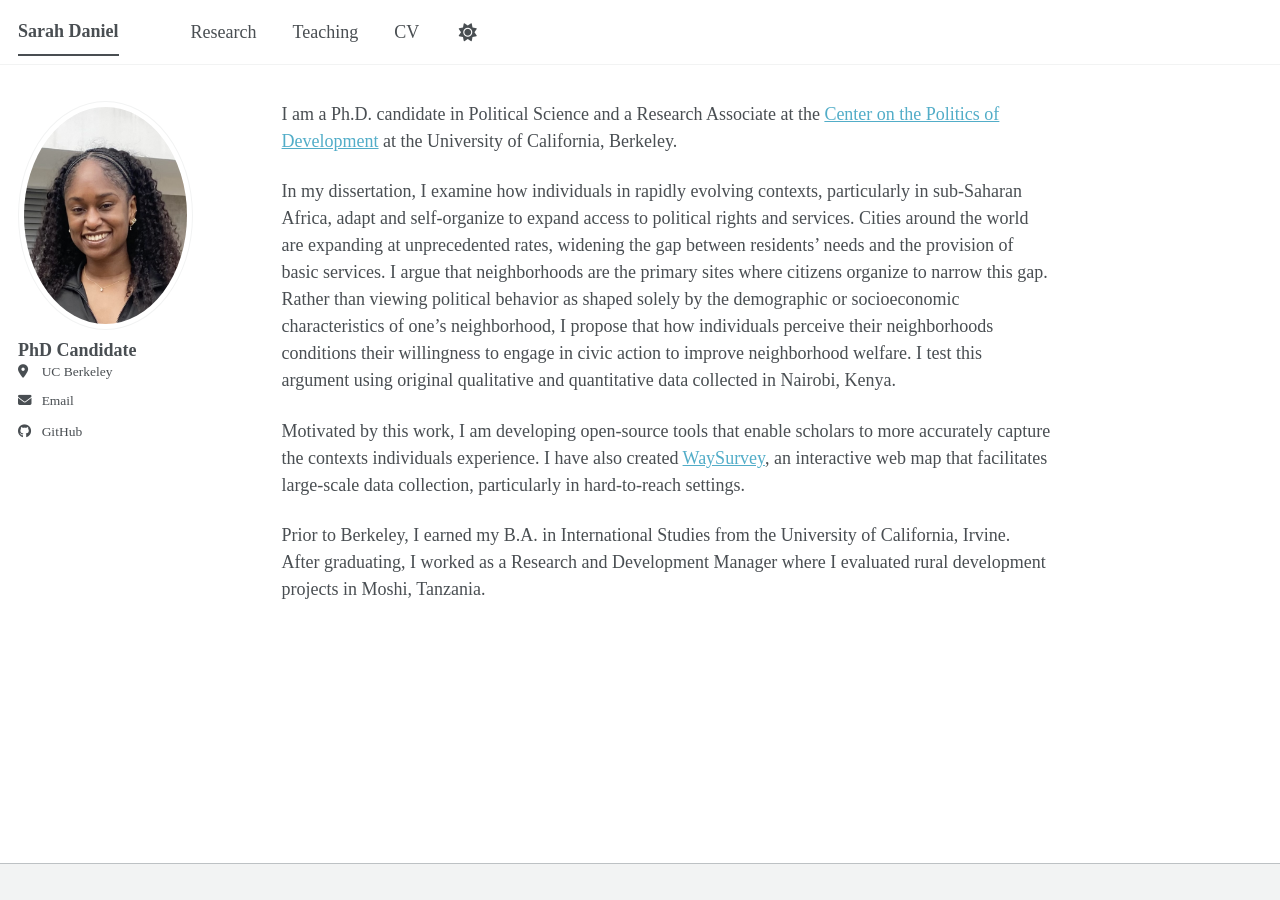
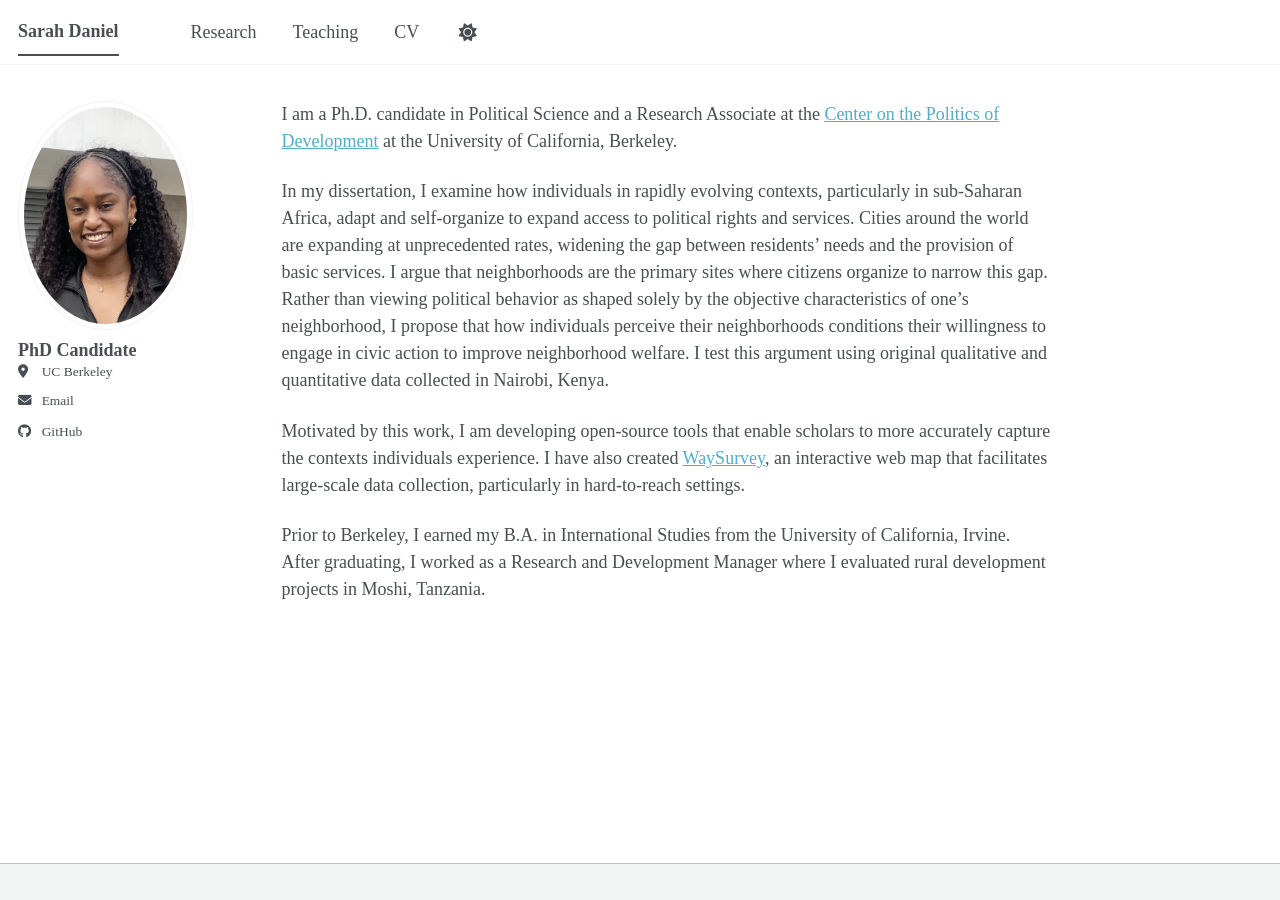
Before and after one commit to SarahDaniel1/SarahDaniel1.github.io, a Jekyll site: the page built from _pages/about.md, in a window 1280 px wide. Built offline with Jekyll 4.4.1, drawn with Linux system fonts in a browser that asks for light colours; a script bundle is joined from its source files by our own code; library files that are not in the unit come from our copies.

Commit message:
Update about.md

```diff
--- a/_pages/about.md
+++ b/_pages/about.md
@@ -8,7 +8,7 @@ redirect_from:
 
 I am a Ph.D. candidate in Political Science and a Research Associate at the [Center on the Politics of Development](https://cpd.berkeley.edu/) at the University of California, Berkeley.
 
-In my dissertation, I examine how individuals in rapidly evolving contexts, particularly in sub-Saharan Africa, adapt and self-organize to expand access to political rights and services. Cities around the world are expanding at unprecedented rates, widening the gap between residents' needs and the provision of basic services. I argue that neighborhoods are the primary sites where citizens organize to narrow this gap. Rather than viewing political behavior as shaped solely by the demographic or socioeconomic characteristics of one's neighborhood, I propose that how individuals perceive their neighborhoods conditions their willingness to engage in civic action to improve neighborhood welfare. I test this argument using original qualitative and quantitative data collected in Nairobi, Kenya.
+In my dissertation, I examine how individuals in rapidly evolving contexts, particularly in sub-Saharan Africa, adapt and self-organize to expand access to political rights and services. Cities around the world are expanding at unprecedented rates, widening the gap between residents' needs and the provision of basic services. I argue that neighborhoods are the primary sites where citizens organize to narrow this gap. Rather than viewing political behavior as shaped solely by the objective characteristics of one's neighborhood, I propose that how individuals perceive their neighborhoods conditions their willingness to engage in civic action to improve neighborhood welfare. I test this argument using original qualitative and quantitative data collected in Nairobi, Kenya.
 
 Motivated by this work, I am developing open-source tools that enable scholars to more accurately capture the contexts individuals experience. I have also created [WaySurvey](https://github.com/SarahDaniel1/WaySurvey), an interactive web map that facilitates large-scale data collection, particularly in hard-to-reach settings.
 
```
